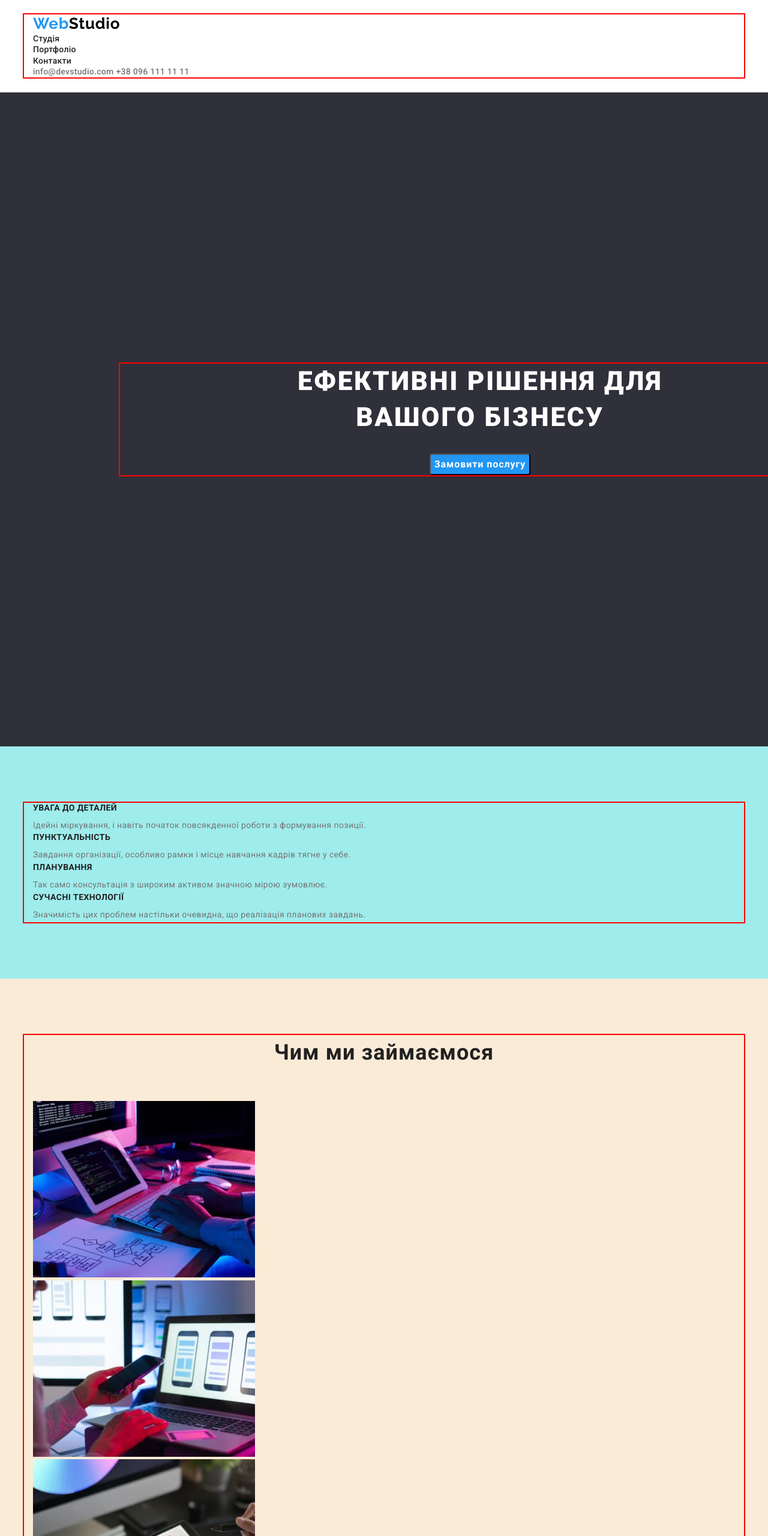
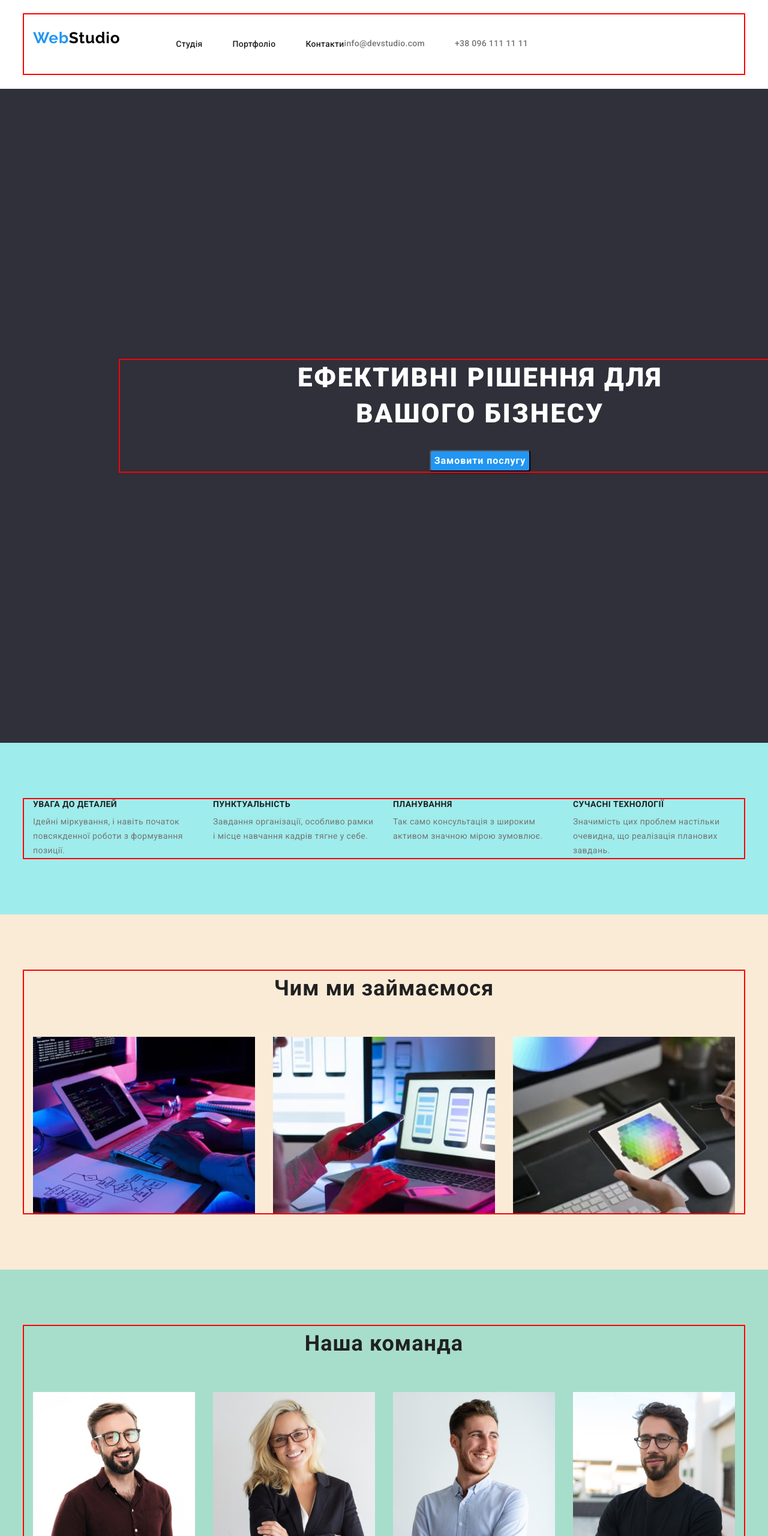
Before and after one commit to Yuraro/goit-markup-hw-03, a plain HTML site: page index.html in a window 1280 px wide. Shown: the top 2560 px of the page at 60% size. Drawn offline with nearby package versions, Linux system fonts and the light colour scheme.

Commit message:
Saturday

```diff
--- a/css/styles.css
+++ b/css/styles.css
@@ -21,6 +21,10 @@ ul {
     padding: 0;
 }
 
+img {
+    display: block;
+}
+
 body{
     font-family: 'Roboto', sans-serif;
 }
@@ -35,6 +39,10 @@ body{
     line-height: 1.1923;
     letter-spacing: 0.03em;
     color: #2196F3;
+
+    margin-right: 93px;
+    padding-top: 24px;
+    padding-bottom: 24px;
 }
 
 .logo-studio {
@@ -54,14 +62,26 @@ body{
 
 /* ------------HEADER-------------- */
 
+.header-container{
+    display: flex;
+    align-items: center;
+}
+
 .header {
     padding-top: 24px;
     padding-bottom: 25px;
 }
 
+.header-upnav {
+    display: flex;
+}
+
 .header-nav {
     list-style: none;
+    display: flex;
+    gap: 50px;
 }
+
 
 .header-nav-link {
     font-weight: 500;
@@ -74,6 +94,19 @@ body{
 .header-nav-link:hover,
 .header-nav-link:focus{
     color: var(--blue-active-color);
+}
+
+.header-nav-address {
+    font-weight: 500;
+    font-size: 14px;
+    line-height: 1.1428;
+    letter-spacing: 0.02em;
+    color: var(--subtitle-color);
+    margin-right: 50px;
+    }
+.header-nav-address:hover,
+.header-nav-address:focus {
+color: var(--blue-active-color);
 }
 .header-nav-contact {
     font-weight: 500;
@@ -129,7 +162,14 @@ color: var(--blue-active-color);
     background-color: rgb(159, 236, 236);
 }
 
-.about-list {}
+.about-uplist {
+    display: flex;
+    gap: 30px;
+}
+
+.about-list {
+    min-width: 270px;
+}
 
 .about-title {
     font-size: 14px;
@@ -161,6 +201,12 @@ color: var(--blue-active-color);
     color: var(--title-color);
     margin-bottom: 50px;
 }
+.example-list {
+    display: flex;
+    justify-content: space-between;
+}
+
+
 .example-item {}
 
 /* ------------TEAM-------------- */
@@ -178,6 +224,11 @@ color: var(--blue-active-color);
     color: var(--title-color);
     margin-bottom: 50px;
 }
+.team-uplist {
+    display: flex;
+    gap: 30px;
+}
+
 .team-list {}
 .team-item {
     margin-bottom: 30px;
@@ -220,18 +271,14 @@ margin-bottom: 20px;
     line-height: 1.7142;
     letter-spacing: 0.03em;
     font-style: normal;
+    gap: 9px;
 }
-.footer-contact-address{
+
+.footer-contact-address {
 color: #FFFFFF;
-margin-bottom: 9px;
 }
-.footer-contact-mail {
-color: rgba(255, 255, 255, 0.6);
-margin-bottom: 9px;
-}
-.footer-contact-tel {
-color: rgba(255, 255, 255, 0.6);
-margin-bottom: 9px;
+.footer-contact-link{
+    color: rgba(255, 255, 255, 0.6)
 }
 /* ------------PORTFOLIO-------------- */
 
@@ -241,6 +288,11 @@ margin-bottom: 9px;
 }
 .all-btn {
     margin-bottom: 50px;
+    padding: 22px 6px;
+
+    display: flex;
+    gap: 8px;
+    justify-content: center;
 }
 
 .portfolio-btn {
@@ -264,6 +316,12 @@ border-radius: 4px;
 color: #FFFFFF;
 }
 
+.portfolio-uplist {
+    display: flex;
+    gap: 30px;
+    flex-wrap: wrap;
+}
+
 .portfolio-list {}
 
 .portfolio-item {}
--- a/index.html
+++ b/index.html
@@ -15,19 +15,21 @@
 </head>
 <body>
     <header class="header">
-        <div class="container">
+        <div class="container header-container">
             <a href="#" class="logo link" lang="en">
             Web<span class="logo-studio">Studio</span>
             </a>
-            <nav>
+            <nav class="header-upnav">
                 <ul class="header-nav">
                     <li><a href="#" class="header-nav-link link">Студія</a></li>
                     <li><a href="./portfolio.html" class="header-nav-link link">Портфоліо</a></li>
                     <li><a href="#" class="header-nav-link link">Контакти</a></li>
                 </ul>
-                <a class="header-nav-contact link" href="mailto:info@devstudio.com">info@devstudio.com</a>
+
+                <a class="header-nav-address link" href="mailto:info@devstudio.com">info@devstudio.com</a>
                 <a class="header-nav-contact link" href="tel:+380961111111">+38 096 111 11 11</a>
-                </nav>
+
+            </nav>
         </div>
 
     </header>
@@ -42,7 +44,7 @@
 
         <section class="about">
             <div class="container">
-                <ul>
+                <ul class="about-uplist">
                     <li class="about-list">
                         <h3 class="about-title">УВАГА ДО ДЕТАЛЕЙ</h3>
                         <p class="about-subtitle">Ідейні міркування, і навіть початок повсякденної роботи з формування позиції.</p>
@@ -66,7 +68,7 @@
         <section class="example">
             <div class="container">
                 <h2 class="example-title">Чим ми займаємося</h2>
-                <ul>
+                <ul class="example-list">
                     <li class="example-item"><img src="./images/img.jpg" alt="Розробка" width="370" height="294"></li>
                     <li class="example-item"><img src="./images/img-2.jpg" alt="Розмітка" width="370" height="294"></li>
                     <li class="example-item"><img src="./images/img-3.jpg" alt="Дизайн" width="370" height="294"></li>
@@ -77,7 +79,7 @@
         <section class="team">
             <div class="container">
                 <h2 class="team-title">Наша команда</h2>
-                <ul>
+                <ul class="team-uplist">
                     <li class="team-list">
                         <img class="team-item" src="./images/team1.jpg" alt="Ігор Дем'яненко" width="270" height="260">
                         <h3 class="team-name">Ігор Дем'яненко</h3>
@@ -114,10 +116,10 @@
                         <a class="footer-contact-address link" href="https://goo.gl/maps/bJUDp4eKKRwuamcF7" target="_blank" rel="noopener noreferrer">м. Київ, пр-т Лесі Українки, 26</a>
                     </li>
                     <li class="footer-contact">
-                        <a class="footer-contact-mail link" href="mailto:info@devstudio.com">info@devstudio.com</a>
+                        <a class="footer-contact-link link" href="mailto:info@devstudio.com">info@devstudio.com</a>
                     </li>
                     <li class="footer-contact">
-                        <a class="footer-contact-tel link" href="tel:+380961111111">+38 096 111 11 11</a>
+                        <a class="footer-contact-link link" href="tel:+380961111111">+38 096 111 11 11</a>
                     </li>
                 </ul>
             </address>
```
Also changed, not shown: portfolio.html (+6 -6 lines), 1 other file.
